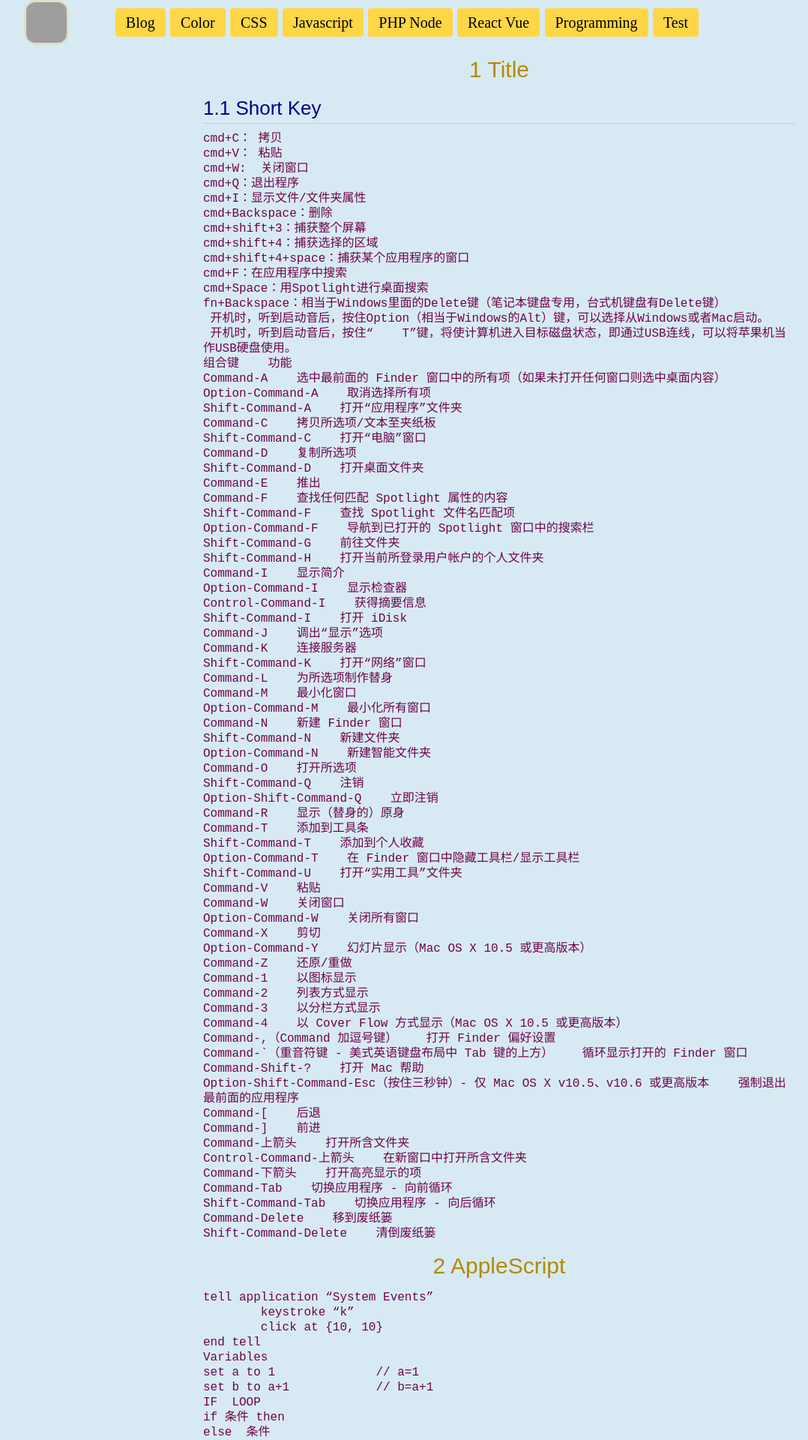
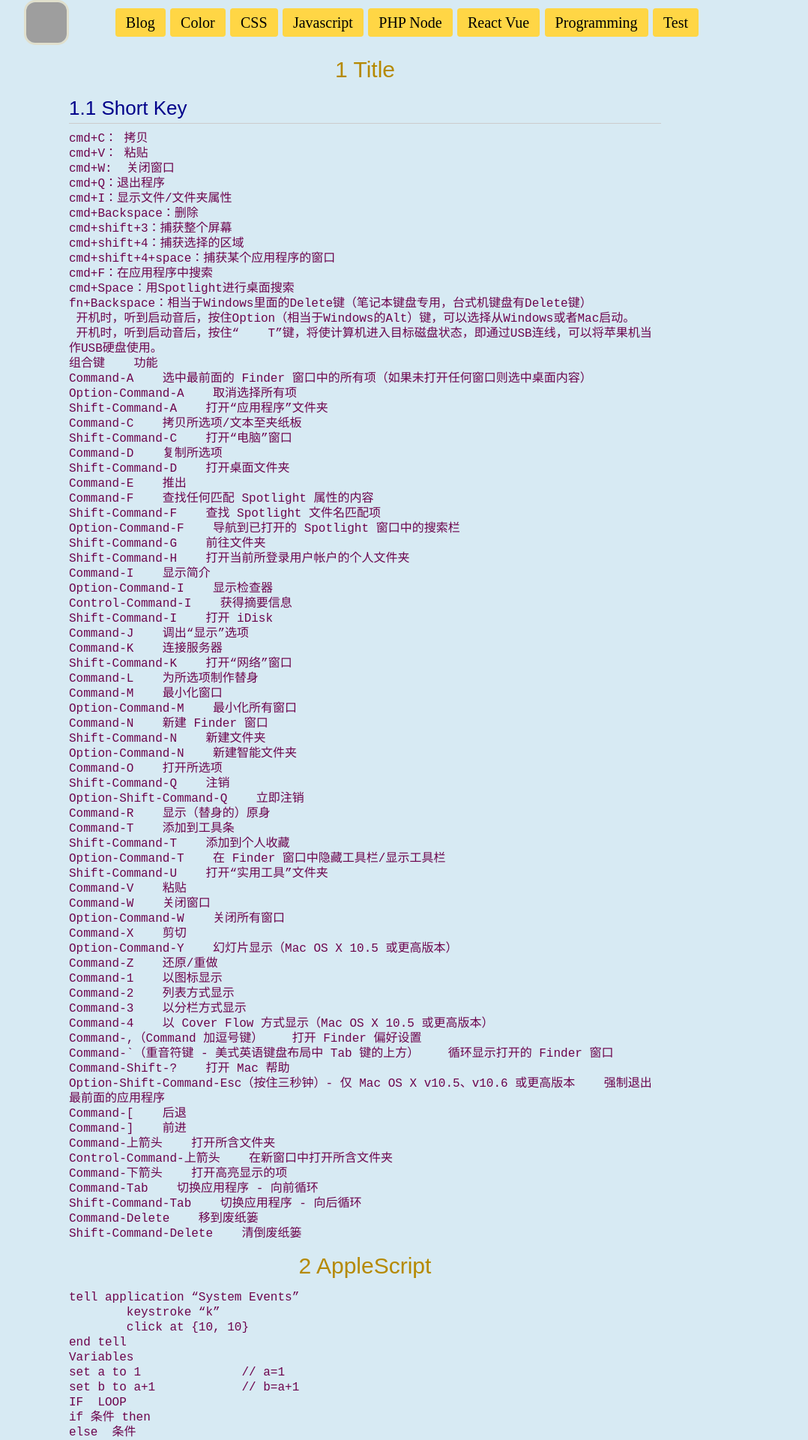
Before and after one commit to rfd3344a/rfd3344.github.io, a Jekyll site: the page built from notes/MacCommend.md, in a window 1280 px wide. Shown: the top 1920 px of the page at 75% size, without its empty margins (158-1236 px from the left). Built offline with Jekyll 4.4.1, drawn with Linux system fonts in a browser that asks for light colours; nearby versions of some CDN libraries; some web fonts are replaced; our own code applies the rules of GitHub Pages for plain Markdown files; grey boxes are pictures that could not be loaded.

Commit message:
Update notes.css

```diff
--- a/css/notes.css
+++ b/css/notes.css
@@ -21,11 +21,7 @@ body{
    width:280px;
    border-right: 1px solid gray;
 }
-@media screen and (min-width: 1000px) {
-    .notes nav {
-        display:none;
-    }
-}
+
 
 .notes nav h1{
     font-family: sans-serif;
@@ -66,6 +62,17 @@ body{
 	counter-increment: H_Two;
   	content:counter(H_One) '.' counter(H_Two) ' ';
 }
+
+@media screen and (min-width: 1000px) {
+    .notes nav {
+        display:none;
+    }
+    .notes .content{
+        margin:auto;
+    }
+}
+
+
 
 
 
@@ -215,10 +222,6 @@ table tr th :last-child, table tr td :last-child {
 
 /*********** Others **************/
 
-
-
-
-
 * {
 	-webkit-print-color-adjust: exact;
 }
```
